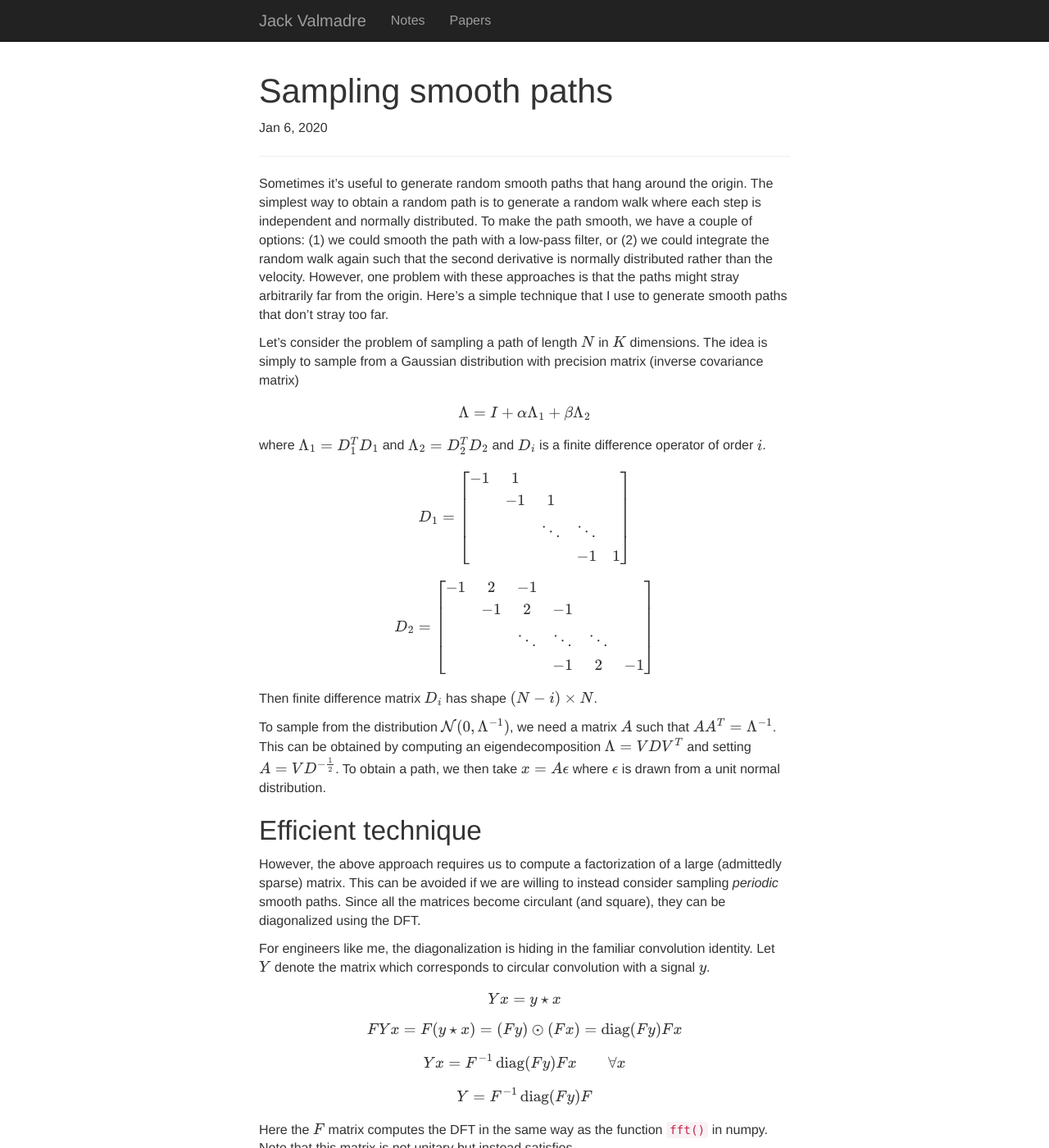
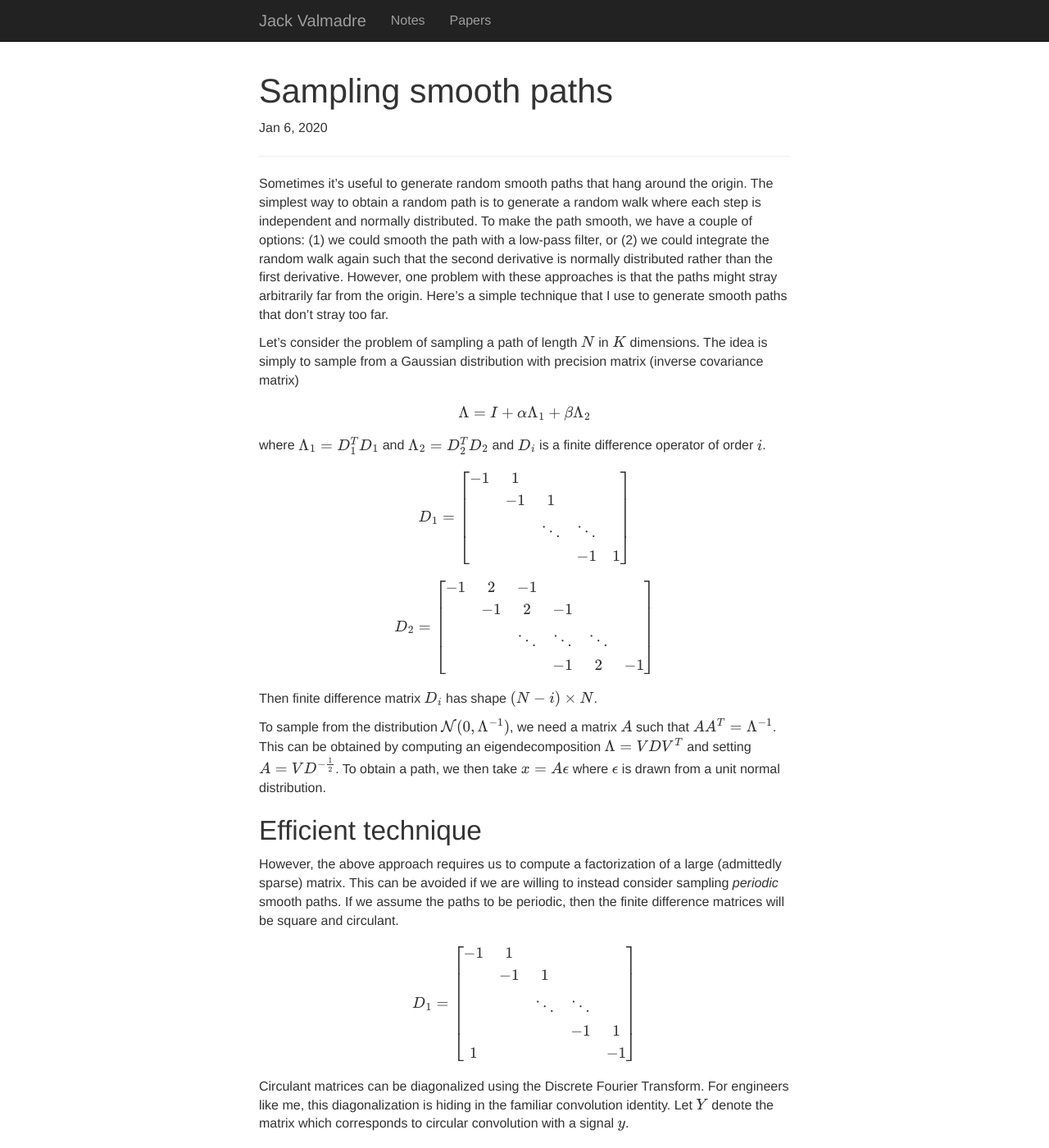
Before and after one commit to jvlmdr/jack.valmadre.net, a Jekyll site: the page built from notes/_posts/2020-01-06-sample-smooth-paths.md, in a window 1280 px wide and 1400 px high. Shown: the whole window at 82% size. Built offline with Jekyll 4.4.1, drawn with Linux system fonts in a browser that asks for light colours; nearby versions of some CDN libraries; formulas are drawn with MathJax 3.

Commit message:
Update 2020-01-06-sample-smooth-paths.md

```diff
--- a/notes/_posts/2020-01-06-sample-smooth-paths.md
+++ b/notes/_posts/2020-01-06-sample-smooth-paths.md
@@ -7,7 +7,7 @@ math:   true
 
 Sometimes it's useful to generate random smooth paths that hang around the origin.
 The simplest way to obtain a random path is to generate a random walk where each step is independent and normally distributed.
-To make the path smooth, we have a couple of options: (1) we could smooth the path with a low-pass filter, or (2) we could integrate the random walk again such that the second derivative is normally distributed rather than the velocity.
+To make the path smooth, we have a couple of options: (1) we could smooth the path with a low-pass filter, or (2) we could integrate the random walk again such that the second derivative is normally distributed rather than the first derivative.
 However, one problem with these approaches is that the paths might stray arbitrarily far from the origin.
 Here's a simple technique that I use to generate smooth paths that don't stray too far.
 
@@ -32,9 +32,12 @@ To obtain a path, we then take $x = A \epsilon$ where $\epsilon$ is drawn from a
 
 However, the above approach requires us to compute a factorization of a large (admittedly sparse) matrix.
 This can be avoided if we are willing to instead consider sampling _periodic_ smooth paths.
-Since all the matrices become circulant (and square), they can be diagonalized using the DFT.
+If we assume the paths to be periodic, then the finite difference matrices will be square and circulant.
 
-For engineers like me, the diagonalization is hiding in the familiar convolution identity.
+$$ D_1 = \begin{bmatrix} -1 & 1 \\ & -1 & 1 \\ && \ddots & \ddots \\ &&& -1 & 1 \\ 1 &&&& -1 \end{bmatrix} $$
+
+Circulant matrices can be diagonalized using the Discrete Fourier Transform.
+For engineers like me, this diagonalization is hiding in the familiar convolution identity.
 Let $Y$ denote the matrix which corresponds to circular convolution with a signal $y$.
 
 $$ Y x = y \star x $$
```
